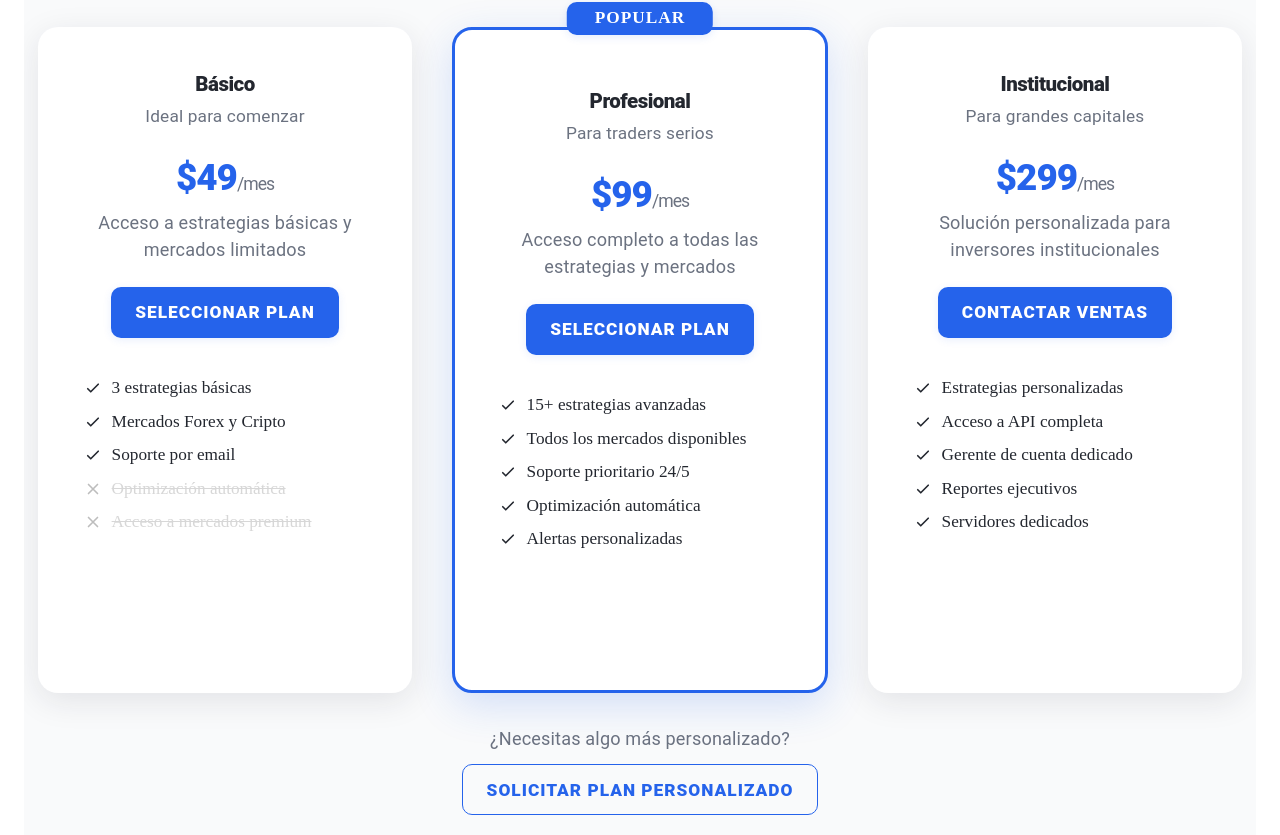
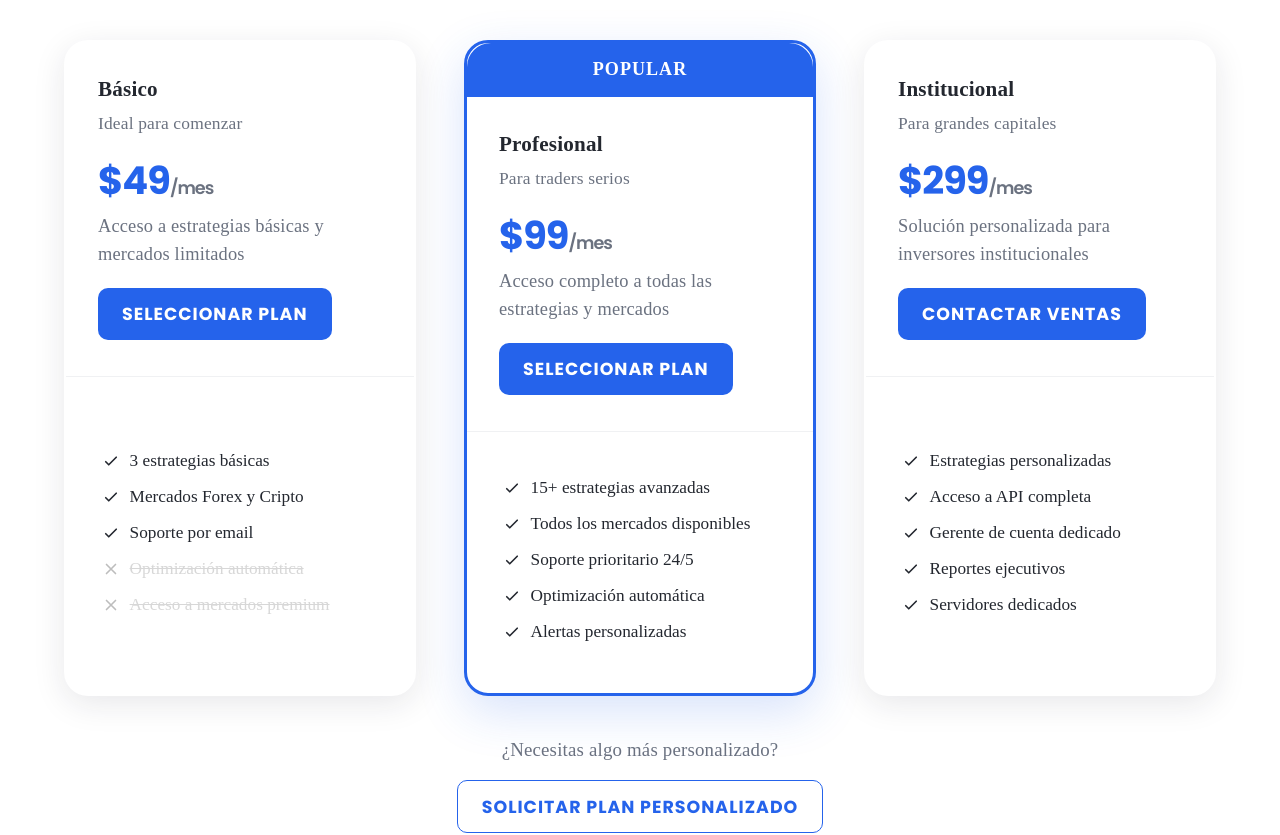
Before and after one commit to Roneru-k/Landing_Page, a Next.js app in the folder landinpages/: page / in a window 1280 px wide. Shown: the part 3131-3966 px from the top of the page. Built offline with nearby package versions, Linux system fonts and the light colour scheme.

Commit message:
configuracion en la parte de planes

```diff
--- a/landinpages/app/globals.css
+++ b/landinpages/app/globals.css
@@ -1,4 +1,4 @@
-/* @import "tailwindcss";
+@import url('https://fonts.googleapis.com/css2?family=Poppins:wght@600;700&display=swap');
 
 :root {
   --background: #ffffff;
@@ -18,12 +18,12 @@
     --foreground: #ededed;
   }
 }
-*/
-/* body {
-  background: var(--background);
-  color: var(--foreground);
-  font-family: Arial, Helvetica, sans-serif;
-}  */
+
+.poppins {
+  font-family: 'Poppins', Arial, Helvetica, sans-serif !important;
+  font-weight: 700;
+  letter-spacing: 0.01em;
+}
 
 
 @keyframes float {
--- a/landinpages/app/page.tsx
+++ b/landinpages/app/page.tsx
@@ -374,15 +374,15 @@ export default function Home() {
 
 
       {/* === PLANES === */}
-      <section id="planes" style={{ background: '#F9FAFB', padding: '80px 0 60px 0' }}>
+      <section id="planes" style={{ background: '#fff', padding: '80px 0 60px 0' }}>
         <Container maxWidth="lg">
-          <Typography variant="h2" fontWeight={800} textAlign="center" sx={{ fontSize: { xs: '2.3rem', md: '2.7rem' }, mb: 1, color: '#23272F', letterSpacing: -1 }}>
+          <Typography variant="h2" fontWeight={800} textAlign="center" sx={{ fontSize: { xs: '2.5rem', md: '2.9rem' }, mb: 1, color: '#23272F', letterSpacing: -1, fontFamily: 'inherit' }}>
             Planes a tu Medida
           </Typography>
-          <Typography variant="h6" textAlign="center" sx={{ mb: 6, color: '#6B7280', fontWeight: 400, fontSize: { xs: '1.08rem', md: '1.18rem' } }}>
+          <Typography variant="h6" textAlign="center" sx={{ mb: 7, color: '#6B7280', fontWeight: 400, fontSize: { xs: '1.13rem', md: '1.22rem' }, fontFamily: 'inherit' }}>
             Elige el plan que mejor se adapte a tus necesidades de inversión
           </Typography>
-          <Box sx={{ display: 'flex', flexDirection: { xs: 'column', md: 'row' }, gap: { xs: 6, md: 5 }, justifyContent: 'center', alignItems: 'stretch', mb: 3 }}>
+          <Box sx={{ display: 'flex', flexDirection: { xs: 'column', md: 'row' }, gap: { xs: 7, md: 6 }, justifyContent: 'center', alignItems: 'stretch', mb: 3 }}>
             {/* Básico */}
             <motion.div
               initial={{ opacity: 0, y: 60 }}
@@ -391,13 +391,15 @@ export default function Home() {
               transition={{ duration: 0.7, delay: 0.1 }}
               style={{ flex: 1, display: 'flex' }}
             >
-              <Box sx={{ flex: 1, bgcolor: '#fff', borderRadius: 5, boxShadow: '0 8px 32px 0 rgba(30,32,48,0.10)', p: 5, minWidth: 290, maxWidth: 390, minHeight: 540, mx: 'auto', display: 'flex', flexDirection: 'column', alignItems: 'center', border: '2.5px solid transparent', transition: 'box-shadow 0.2s, border 0.2s', mb: { xs: 0, md: 0 } }}>
-                <Typography fontWeight={800} sx={{ fontSize: '1.28rem', mb: 0.5, color: '#23272F', letterSpacing: -0.5 }}>Básico</Typography>
-                <Typography sx={{ color: '#6B7280', fontWeight: 400, mb: 2.5, fontSize: '1.08rem' }}>Ideal para comenzar</Typography>
-                <Typography sx={{ color: '#2563eb', fontWeight: 800, fontSize: '2.3rem', mb: 0.5, letterSpacing: -1 }}>$49<span style={{ fontWeight: 400, fontSize: '1.1rem', color: '#6B7280' }}>/mes</span></Typography>
-                <Typography sx={{ color: '#6B7280', fontSize: '1.13rem', mb: 3, textAlign: 'center' }}>Acceso a estrategias básicas y mercados limitados</Typography>
-                <Button variant="contained" sx={{ bgcolor: '#2563eb', color: '#fff', borderRadius: 2.5, fontWeight: 800, fontSize: '1.08rem', py: 1.3, px: 3, mb: 3, boxShadow: '0 2px 8px 0 rgba(37,99,235,0.10)', textTransform: 'uppercase', letterSpacing: 1, '&:hover': { bgcolor: '#1749b1' } }}>Seleccionar plan</Button>
-                <Box sx={{ width: '100%', mt: 2, mb: 1.5, display: 'flex', flexDirection: 'column', gap: 1.2 }}>
+              <Box sx={{ flex: 1, bgcolor: '#fff', borderRadius: 6, boxShadow: '0 8px 32px 0 rgba(30,32,48,0.10)', p: 0, minWidth: 320, maxWidth: 400, minHeight: 600, mx: 'auto', display: 'flex', flexDirection: 'column', alignItems: 'stretch', border: '2.5px solid transparent', transition: 'box-shadow 0.2s, border 0.2s', mb: { xs: 0, md: 0 }, fontFamily: 'inherit' }}>
+                <Box sx={{ p: 4, pb: 2.5, borderBottom: '1.5px solid #F0F1F3', borderTopLeftRadius: 24, borderTopRightRadius: 24 }}>
+                  <Typography fontWeight={800} sx={{ fontSize: '1.32rem', mb: 0.5, color: '#23272F', fontFamily: 'inherit' }}>Básico</Typography>
+                  <Typography sx={{ color: '#6B7280', fontWeight: 400, mb: 2, fontSize: '1.09rem', fontFamily: 'inherit' }}>Ideal para comenzar</Typography>
+                  <Typography className="poppins" sx={{ color: '#2563eb', fontWeight: 800, fontSize: '2.4rem', mb: 0.5, letterSpacing: -1 }}>$49<span style={{ fontWeight: 400, fontSize: '1.1rem', color: '#6B7280' }}>/mes</span></Typography>
+                  <Typography sx={{ color: '#6B7280', fontSize: '1.15rem', mb: 2.5, textAlign: 'left', fontFamily: 'inherit' }}>Acceso a estrategias básicas y mercados limitados</Typography>
+                  <Button className="poppins" variant="contained" sx={{ bgcolor: '#2563eb', color: '#fff', borderRadius: 2.5, fontWeight: 800, fontSize: '1.09rem', py: 1.3, px: 3, mb: 2, boxShadow: 'none', textTransform: 'uppercase', letterSpacing: 1, fontFamily: 'inherit', '&:hover': { bgcolor: '#1749b1' } }}>Seleccionar plan</Button>
+                </Box>
+                <Box sx={{ width: '100%', flex: 1, py: 2.5, px: 4, display: 'flex', flexDirection: 'column', gap: 1.5, justifyContent: 'center', borderBottomLeftRadius: 24, borderBottomRightRadius: 24 }}>
                   <FeatureItem checked={true} color="#23272F">3 estrategias básicas</FeatureItem>
                   <FeatureItem checked={true} color="#23272F">Mercados Forex y Cripto</FeatureItem>
                   <FeatureItem checked={true} color="#23272F">Soporte por email</FeatureItem>
@@ -414,14 +416,18 @@ export default function Home() {
               transition={{ duration: 0.7, delay: 0.2 }}
               style={{ flex: 1, display: 'flex' }}
             >
-              <Box sx={{ flex: 1, bgcolor: '#fff', borderRadius: 5, boxShadow: '0 12px 40px 0 rgba(37,99,235,0.18)', p: 5, minWidth: 290, maxWidth: 410, minHeight: 580, mx: 'auto', display: 'flex', flexDirection: 'column', alignItems: 'center', border: '3px solid #2563eb', position: 'relative', zIndex: 2, transition: 'box-shadow 0.2s, border 0.2s', mb: { xs: 0, md: 0 } }}>
-                <Box sx={{ position: 'absolute', top: -28, left: '50%', transform: 'translateX(-50%)', bgcolor: '#2563eb', color: '#fff', px: 3.5, py: 0.8, borderRadius: 2.5, fontWeight: 800, fontSize: '1.08rem', letterSpacing: 1, boxShadow: '0 2px 8px 0 rgba(37,99,235,0.13)', textTransform: 'uppercase' }}>Popular</Box>
-                <Typography fontWeight={800} sx={{ fontSize: '1.28rem', mb: 0.5, color: '#23272F', mt: 2, letterSpacing: -0.5 }}>Profesional</Typography>
-                <Typography sx={{ color: '#6B7280', fontWeight: 400, mb: 2.5, fontSize: '1.08rem' }}>Para traders serios</Typography>
-                <Typography sx={{ color: '#2563eb', fontWeight: 800, fontSize: '2.3rem', mb: 0.5, letterSpacing: -1 }}>$99<span style={{ fontWeight: 400, fontSize: '1.1rem', color: '#6B7280' }}>/mes</span></Typography>
-                <Typography sx={{ color: '#6B7280', fontSize: '1.13rem', mb: 3, textAlign: 'center' }}>Acceso completo a todas las estrategias y mercados</Typography>
-                <Button variant="contained" sx={{ bgcolor: '#2563eb', color: '#fff', borderRadius: 2.5, fontWeight: 800, fontSize: '1.08rem', py: 1.3, px: 3, mb: 3, boxShadow: '0 2px 8px 0 rgba(37,99,235,0.10)', textTransform: 'uppercase', letterSpacing: 1, '&:hover': { bgcolor: '#1749b1' } }}>Seleccionar plan</Button>
-                <Box sx={{ width: '100%', mt: 2, mb: 1.5, display: 'flex', flexDirection: 'column', gap: 1.2 }}>
+              <Box sx={{ flex: 1, bgcolor: '#fff', borderRadius: 6, boxShadow: '0 16px 48px 0 rgba(37,99,235,0.18)', p: 0, minWidth: 340, maxWidth: 420, minHeight: 650, mx: 'auto', display: 'flex', flexDirection: 'column', alignItems: 'stretch', border: '3px solid #2563eb', position: 'relative', zIndex: 2, transition: 'box-shadow 0.2s, border 0.2s', mb: { xs: 0, md: 0 }, fontFamily: 'inherit' }}>
+                <Box sx={{ bgcolor: '#2563eb', color: '#fff', px: 0, py: 0, borderTopLeftRadius: 24, borderTopRightRadius: 24, height: 54, display: 'flex', alignItems: 'center', justifyContent: 'center', fontWeight: 800, fontSize: '1.13rem', letterSpacing: 1, textTransform: 'uppercase', fontFamily: 'inherit' }}>
+                  POPULAR
+                </Box>
+                <Box sx={{ p: 4, pb: 2.5, borderBottom: '1.5px solid #F0F1F3' }}>
+                  <Typography fontWeight={800} sx={{ fontSize: '1.32rem', mb: 0.5, color: '#23272F', fontFamily: 'inherit' }}>Profesional</Typography>
+                  <Typography sx={{ color: '#6B7280', fontWeight: 400, mb: 2, fontSize: '1.09rem', fontFamily: 'inherit' }}>Para traders serios</Typography>
+                  <Typography className="poppins" sx={{ color: '#2563eb', fontWeight: 800, fontSize: '2.4rem', mb: 0.5, letterSpacing: -1 }}>$99<span style={{ fontWeight: 400, fontSize: '1.1rem', color: '#6B7280' }}>/mes</span></Typography>
+                  <Typography sx={{ color: '#6B7280', fontSize: '1.15rem', mb: 2.5, textAlign: 'left', fontFamily: 'inherit' }}>Acceso completo a todas las estrategias y mercados</Typography>
+                  <Button className="poppins" variant="contained" sx={{ bgcolor: '#2563eb', color: '#fff', borderRadius: 2.5, fontWeight: 800, fontSize: '1.09rem', py: 1.3, px: 3, mb: 2, boxShadow: 'none', textTransform: 'uppercase', letterSpacing: 1, fontFamily: 'inherit', '&:hover': { bgcolor: '#1749b1' } }}>Seleccionar plan</Button>
+                </Box>
+                <Box sx={{ width: '100%', flex: 1, py: 2.5, px: 4, display: 'flex', flexDirection: 'column', gap: 1.5, justifyContent: 'center', borderBottomLeftRadius: 24, borderBottomRightRadius: 24 }}>
                   <FeatureItem checked={true} color="#23272F">15+ estrategias avanzadas</FeatureItem>
                   <FeatureItem checked={true} color="#23272F">Todos los mercados disponibles</FeatureItem>
                   <FeatureItem checked={true} color="#23272F">Soporte prioritario 24/5</FeatureItem>
@@ -438,13 +444,15 @@ export default function Home() {
               transition={{ duration: 0.7, delay: 0.3 }}
               style={{ flex: 1, display: 'flex' }}
             >
-              <Box sx={{ flex: 1, bgcolor: '#fff', borderRadius: 5, boxShadow: '0 8px 32px 0 rgba(30,32,48,0.10)', p: 5, minWidth: 290, maxWidth: 390, minHeight: 540, mx: 'auto', display: 'flex', flexDirection: 'column', alignItems: 'center', border: '2.5px solid transparent', transition: 'box-shadow 0.2s, border 0.2s', mb: { xs: 0, md: 0 } }}>
-                <Typography fontWeight={800} sx={{ fontSize: '1.28rem', mb: 0.5, color: '#23272F', letterSpacing: -0.5 }}>Institucional</Typography>
-                <Typography sx={{ color: '#6B7280', fontWeight: 400, mb: 2.5, fontSize: '1.08rem' }}>Para grandes capitales</Typography>
-                <Typography sx={{ color: '#2563eb', fontWeight: 800, fontSize: '2.3rem', mb: 0.5, letterSpacing: -1 }}>$299<span style={{ fontWeight: 400, fontSize: '1.1rem', color: '#6B7280' }}>/mes</span></Typography>
-                <Typography sx={{ color: '#6B7280', fontSize: '1.13rem', mb: 3, textAlign: 'center' }}>Solución personalizada para inversores institucionales</Typography>
-                <Button variant="contained" sx={{ bgcolor: '#2563eb', color: '#fff', borderRadius: 2.5, fontWeight: 800, fontSize: '1.08rem', py: 1.3, px: 3, mb: 3, boxShadow: '0 2px 8px 0 rgba(37,99,235,0.10)', textTransform: 'uppercase', letterSpacing: 1, '&:hover': { bgcolor: '#1749b1' } }}>Contactar ventas</Button>
-                <Box sx={{ width: '100%', mt: 2, mb: 1.5, display: 'flex', flexDirection: 'column', gap: 1.2 }}>
+              <Box sx={{ flex: 1, bgcolor: '#fff', borderRadius: 6, boxShadow: '0 8px 32px 0 rgba(30,32,48,0.10)', p: 0, minWidth: 320, maxWidth: 400, minHeight: 600, mx: 'auto', display: 'flex', flexDirection: 'column', alignItems: 'stretch', border: '2.5px solid transparent', transition: 'box-shadow 0.2s, border 0.2s', mb: { xs: 0, md: 0 }, fontFamily: 'inherit' }}>
+                <Box sx={{ p: 4, pb: 2.5, borderBottom: '1.5px solid #F0F1F3', borderTopLeftRadius: 24, borderTopRightRadius: 24 }}>
+                  <Typography fontWeight={800} sx={{ fontSize: '1.32rem', mb: 0.5, color: '#23272F', fontFamily: 'inherit' }}>Institucional</Typography>
+                  <Typography sx={{ color: '#6B7280', fontWeight: 400, mb: 2, fontSize: '1.09rem', fontFamily: 'inherit' }}>Para grandes capitales</Typography>
+                  <Typography className="poppins" sx={{ color: '#2563eb', fontWeight: 800, fontSize: '2.4rem', mb: 0.5, letterSpacing: -1 }}>$299<span style={{ fontWeight: 400, fontSize: '1.1rem', color: '#6B7280' }}>/mes</span></Typography>
+                  <Typography sx={{ color: '#6B7280', fontSize: '1.15rem', mb: 2.5, textAlign: 'left', fontFamily: 'inherit' }}>Solución personalizada para inversores institucionales</Typography>
+                  <Button className="poppins" variant="contained" sx={{ bgcolor: '#2563eb', color: '#fff', borderRadius: 2.5, fontWeight: 800, fontSize: '1.09rem', py: 1.3, px: 3, mb: 2, boxShadow: 'none', textTransform: 'uppercase', letterSpacing: 1, fontFamily: 'inherit', '&:hover': { bgcolor: '#1749b1' } }}>Contactar ventas</Button>
+                </Box>
+                <Box sx={{ width: '100%', flex: 1, py: 2.5, px: 4, display: 'flex', flexDirection: 'column', gap: 1.5, justifyContent: 'center', borderBottomLeftRadius: 24, borderBottomRightRadius: 24 }}>
                   <FeatureItem checked={true} color="#23272F">Estrategias personalizadas</FeatureItem>
                   <FeatureItem checked={true} color="#23272F">Acceso a API completa</FeatureItem>
                   <FeatureItem checked={true} color="#23272F">Gerente de cuenta dedicado</FeatureItem>
@@ -454,9 +462,9 @@ export default function Home() {
               </Box>
             </motion.div>
           </Box>
-          <Box sx={{ textAlign: 'center', mt: 4 }}>
-            <Typography sx={{ color: '#6B7280', fontSize: '1.13rem', mb: 1.5 }}>¿Necesitas algo más personalizado?</Typography>
-            <Button variant="outlined" sx={{ borderColor: '#2563eb', color: '#2563eb', borderRadius: 2.5, fontWeight: 800, fontSize: '1.08rem', px: 3, py: 1.2, textTransform: 'uppercase', letterSpacing: 1, '&:hover': { bgcolor: '#2563eb', color: '#fff', borderColor: '#2563eb' } }}>
+          <Box sx={{ textAlign: 'center', mt: 5 }}>
+            <Typography sx={{ color: '#6B7280', fontSize: '1.18rem', mb: 2, fontFamily: 'inherit' }}>¿Necesitas algo más personalizado?</Typography>
+            <Button className="poppins" variant="outlined" sx={{ borderColor: '#2563eb', color: '#2563eb', borderRadius: 2.5, fontWeight: 800, fontSize: '1.09rem', px: 3, py: 1.3, textTransform: 'uppercase', letterSpacing: 1, fontFamily: 'inherit', '&:hover': { bgcolor: '#2563eb', color: '#fff', borderColor: '#2563eb' } }}>
               Solicitar plan personalizado
             </Button>
           </Box>
```
